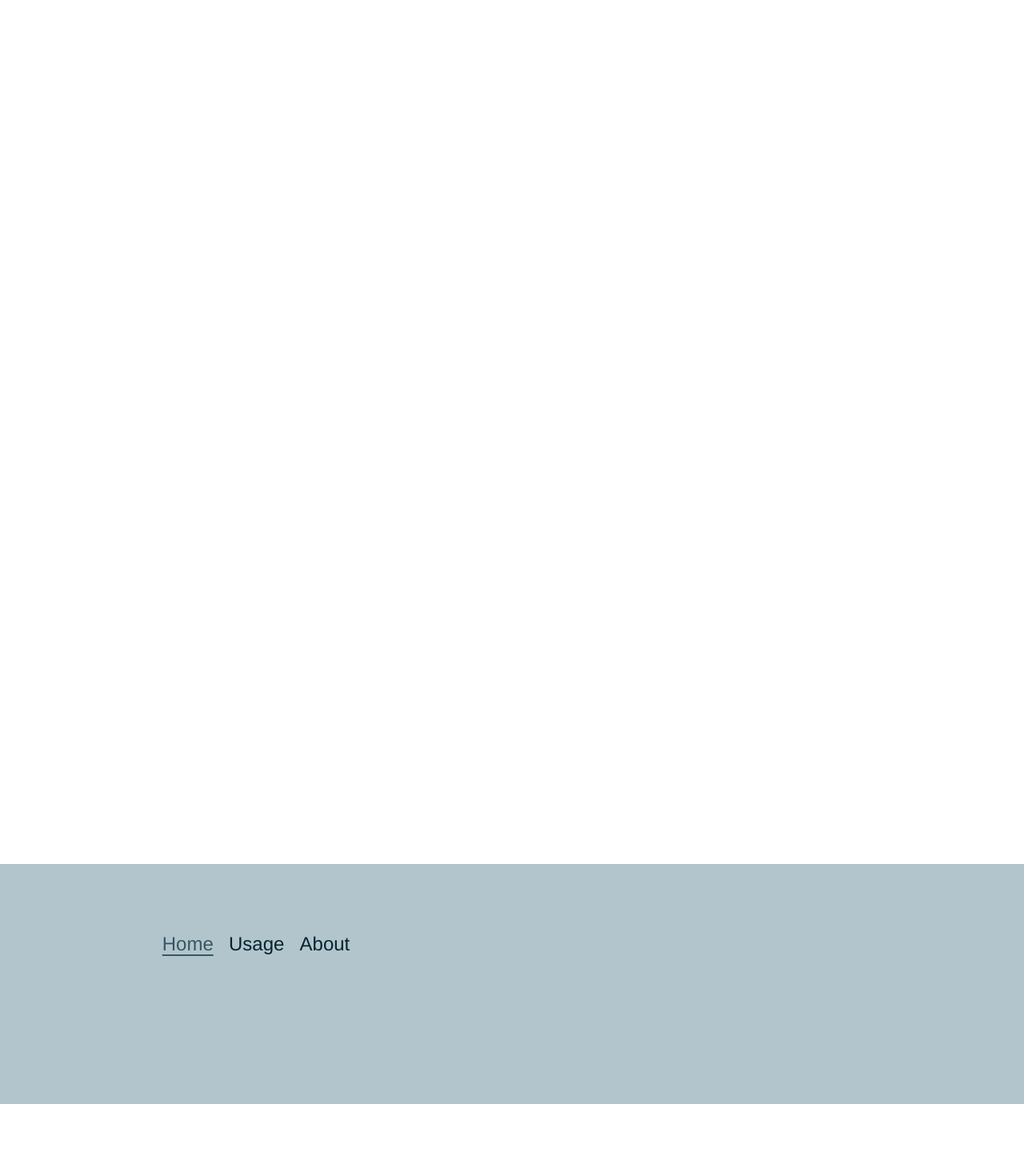
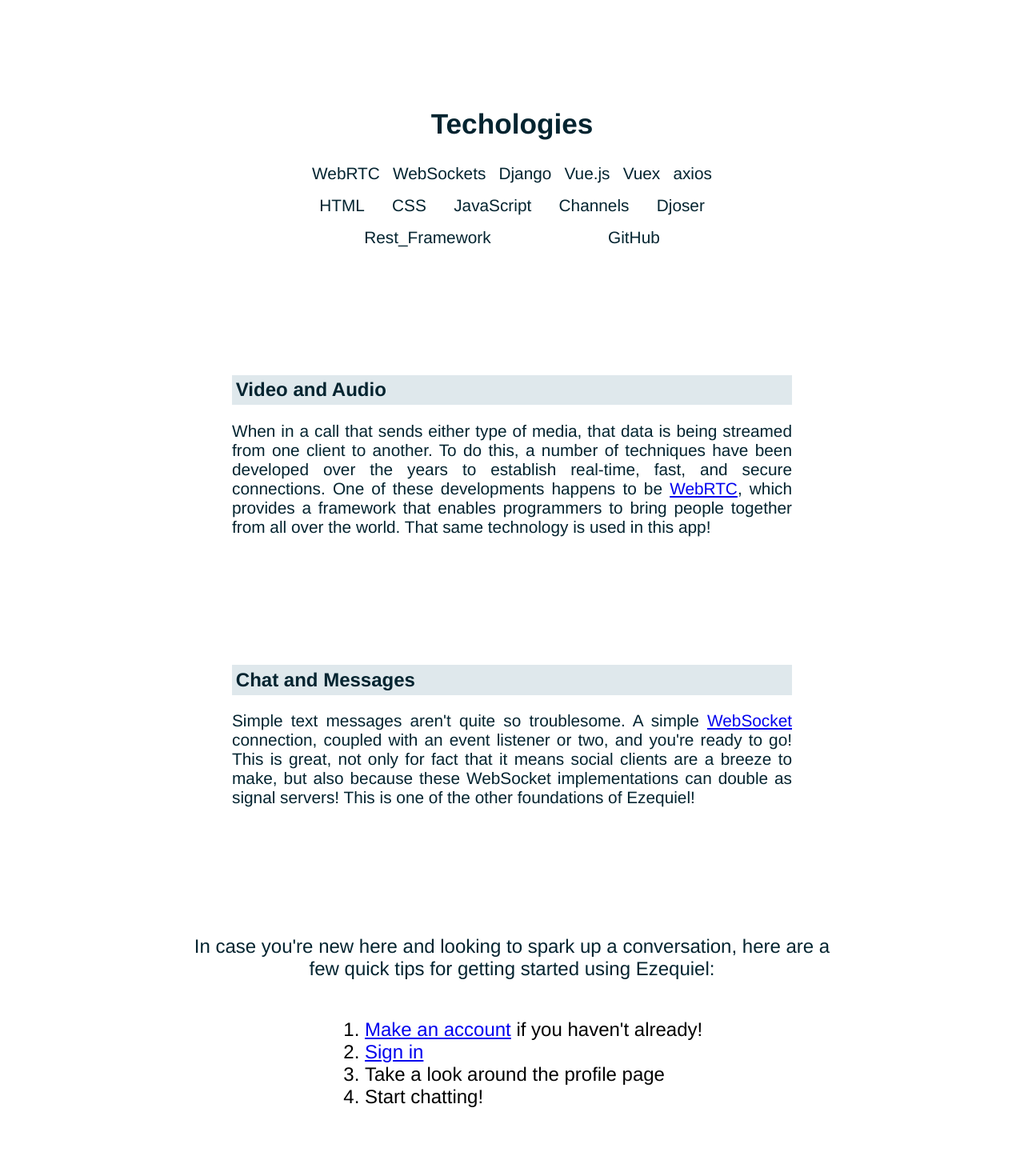
Before and after one commit to MarvJohnson/Ezequiel, a Vue app in the folder client/: page / in a window 1280 px wide. Shown: the part 1080-2550 px from the top of the page at 80% size. Before the commit the page ends 2460 px from the top, so only its background shows below. Built offline with nearby package versions, Linux system fonts and the light colour scheme.

Commit message:
Styled home page

```diff
--- a/client/src/pages/Home.vue
+++ b/client/src/pages/Home.vue
@@ -14,9 +14,57 @@
       </div>
     </div>
     <main>
+      <h1>The Mission</h1>
+      <p>
+        To maintain the highest degree of focus on providing, for free, a means of real-time communication for anyone, anywhere.
+      </p>
       <section>
-
+        <div class="section-2">
+          <h2>Techologies</h2>
+          <div>
+            <p>WebRTC</p>
+            <p>WebSockets</p>
+            <p>Django</p>
+            <p>Vue.js</p>
+            <p>Vuex</p>
+            <p>axios</p>
+            <p>HTML</p>
+            <p>CSS</p>
+            <p>JavaScript</p>
+            <p>Channels</p>
+            <p>Djoser</p>
+            <p>Rest_Framework</p>
+            <p>GitHub</p>
+          </div>
+        </div>
       </section>
+      <section>
+        <div class="section-1">
+          <h2>Video and Audio</h2>
+          <p>When in a call that sends either type of media, that data is being streamed from one client to another. To do this,
+            a number of techniques have been developed over the years to establish real-time, fast, and secure connections.
+            One of these developments happens to be <a href="https://developer.mozilla.org/en-US/docs/Web/API/WebRTC_API#webrtc_reference">WebRTC</a>, which provides a framework that enables programmers to bring
+            people together from all over the world. That same technology is used in this app!</p>
+        </div>
+      </section>
+      <section>
+        <div class="section-1">
+          <h2>Chat and Messages</h2>
+          <p>Simple text messages aren't quite so troublesome. A simple <a href="https://developer.mozilla.org/en-US/docs/Web/API/WebSockets_API">WebSocket</a> connection, coupled with an event listener or two, and you're ready to go!
+            This is great, not only for fact that it means social clients are a breeze to make, but also because these WebSocket
+            implementations can double as signal servers! This is one of the other foundations of Ezequiel!
+          </p>
+        </div>
+      </section>
+      <p>
+        In case you're new here and looking to spark up a conversation, here are a few quick tips for getting started using Ezequiel:
+      </p>
+      <ol class="tip-list">
+        <li><a href="/signup">Make an account</a> if you haven't already!</li>
+        <li><a href="/login">Sign in</a></li>
+        <li>Take a look around the profile page</li>
+        <li>Start chatting!</li>
+      </ol>
     </main>
     <Footer />
   </div>
@@ -37,7 +85,27 @@ export default {
 
 <style scoped>
   main {
-    height: 200vh;
+    padding-top: 20rem;
+  }
+
+  h1 {
+    text-align: center;
+    font-size: 3rem;
+  }
+
+  main > p {
+    font-size: 1.5rem;
+    color: var(--text1);
+    max-width: 800px;
+    margin: 0 auto;
+    text-align: center;
+    margin-top: 2rem;
+    margin-bottom: 10rem;
+  }
+
+  main > p:nth-child(6) {
+    margin-top: 10rem;
+    margin-bottom: 3rem;
   }
 
   .home-page {
@@ -85,6 +153,108 @@ export default {
     box-shadow: 0 0 5px 0 hsl(var(--surface-shadow));
   }
 
+  @keyframes slide-fade-in {
+    from {
+      transform: translateX(-20vw);
+      opacity: 0;
+    }
+
+    to {
+      transform: translateX(0);
+      opacity: 1;
+    }
+  }
+
+  .tip-list {
+    position: relative;
+    left: 6rem;
+    max-width: 600px;
+    margin: 0 auto;
+    font-size: 1.5rem;
+    margin-bottom: 10rem;
+  }
+
+  .section-1 {
+    /* opacity: 0; */
+    max-width: 700px;
+    margin: 0 auto;
+  }
+
+  .section-2 {
+    text-align: center;
+  }
+
+  .section-2 h2 {
+    font-size: 2.2rem;
+  }
+
+  .section-2 > div {
+    display: flex;
+    gap: 1rem;
+    flex-wrap: wrap;
+    max-width: 500px;
+    margin: 0 auto;
+  }
+
+  .section-2 p {
+    margin: 0;
+    flex-grow: 1;
+    text-align: center;
+  }
+
+  /* section:nth-child(2n) {
+    background-color: var(--surface2);
+  } */
+
+  section {
+    color: var(--text1);
+  }
+
+  .section-1 h2 {
+    background-color: var(--surface1);
+    padding: 0.3rem;
+  }
+
+  section p {
+    text-align: justify;
+    font-size: 1.3rem;
+    line-height: 1.5rem;
+  }
+
+  section + section {
+    margin-top: 10rem;
+  }
+
+  /* .section-1:nth-child(1) {
+    animation: slide-fade-in 2s 0.5s ease-in-out forwards;
+  }
+
+  .section-1:nth-child(2) {
+    animation: slide-fade-in 2s 1s ease-in-out forwards;
+  }
+
+  .section-1:nth-child(3) {
+    animation: slide-fade-in 2s ease-in-out forwards;
+  } */
+
+  section ul {
+    font-size: 1.5rem;
+    max-width: 200px;
+    margin: 0 auto;
+    /* margin: 0;
+    padding: 0; */
+  }
+
+  section li {
+    text-align: left;
+    padding: 0;
+    margin: 0;
+  }
+
+  section li + li {
+    margin-top: 1rem;
+  }
+
   @media screen and (max-width: 1000px) {
     .home-page-mission-container img {
       width: 400px;
```
